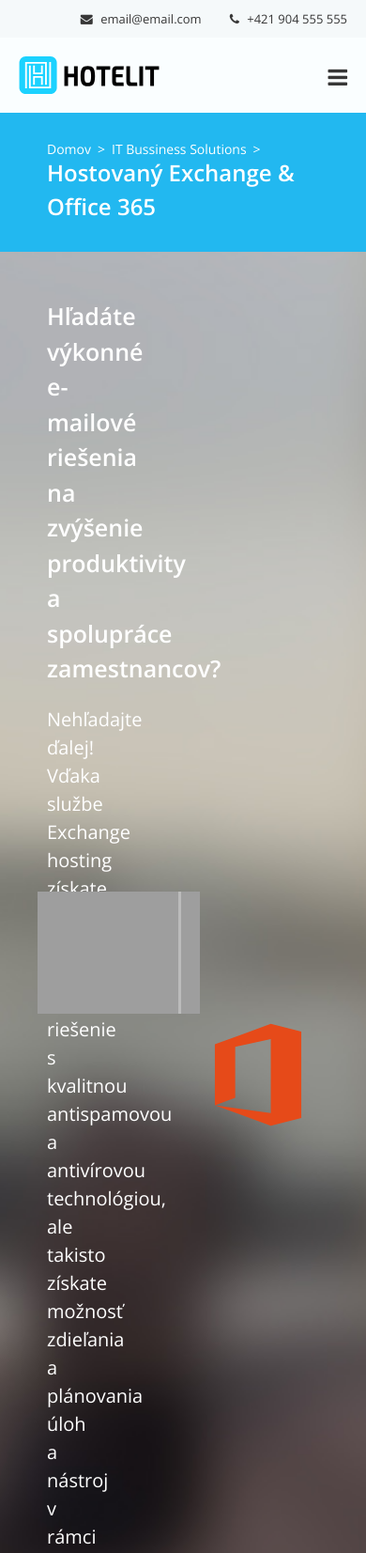
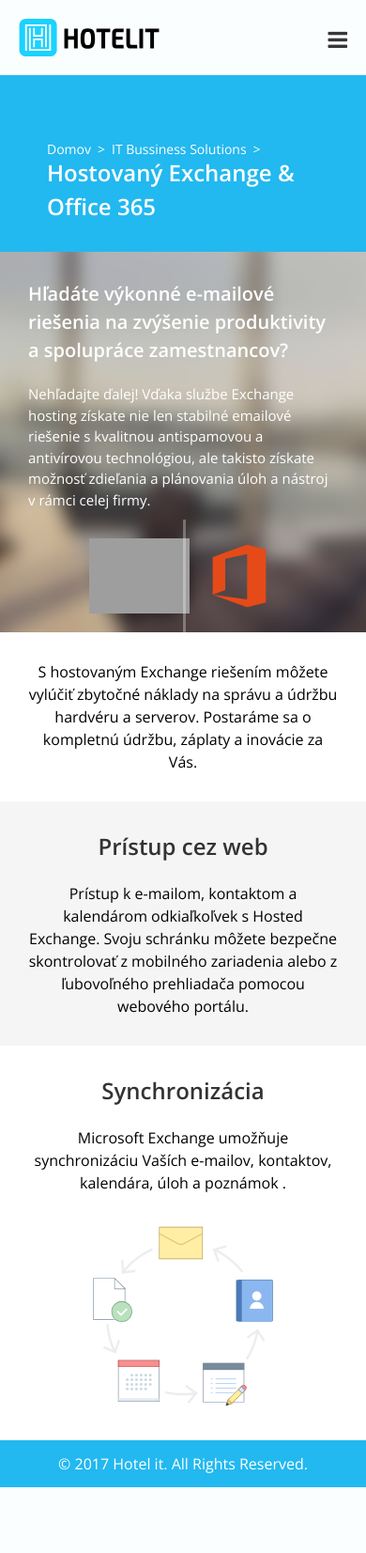
Before and after one commit to thomaskovo/hotel-it, a PHP site: page /IT_Bussiness_Solutions/hosted_exchange_office_365.html in a window 390 px wide. Shown: the top 1653 px of the page at 94% size. After the commit the page ends 1583 px from the top, so only its background shows below. Run offline with PHP 8.4, Linux system fonts and the light colour scheme; grey boxes are pictures that could not be loaded.

Commit message:
Mobile Vers

```diff
--- a/IT_Bussiness_Solutions/hosted_exchange_office_365.html
+++ b/IT_Bussiness_Solutions/hosted_exchange_office_365.html
@@ -28,8 +28,7 @@
             <div class="sublist_item">Hardware as a Service (HaaS)</div>
             <div class="sublist_item">On Demand Support</div>
             <div class="sublist_item">Network Design and Implementation</div>
-            <div class="sublist_item">Hosted exchange</div>
-            <div class="sublist_item">Office 365</div>
+            <div class="sublist_item">Hostovaný Exchange &amp; Office 365</div>
             <div class="sublist_item">Backup Storage and Disaster Recovery</div>
             <div class="sublist_item">Project Design, Development Management</div>
          <div class="list_item">Asset Security</div>
@@ -115,7 +114,7 @@
         <span><a href="../">Domov</a>><a href="../IT_Bussiness_Solutions/">IT Bussiness Solutions</a>></span>
         <h2>Hostovaný Exchange &amp; Office 365</h2>
     </div>
-    <section class="head">
+    <div class="head">
 
 
 
@@ -125,9 +124,25 @@
             <div></div>
             <img height="130"  src='img/office.svg'/>
         </span>
+    </div>
+
+    <section class="plain">
+        <p>S hostovaným Exchange riešením môžete vylúčiť zbytočné náklady na správu a údržbu hardvéru a serverov. Postaráme sa o kompletnú údržbu, záplaty a inovácie za Vás.</p>
     </section>
-    <p>S hostovaným Exchange riešením môžete vylúčiť zbytočné náklady na správu a údržbu hardvéru a serverov. Postaráme sa o kompletnú údržbu, záplaty a inovácie za Vás.</p>
-    <section></section>
+    <section>
+        <div>
+        <h2>Prístup cez web</h2>
+        <p>Prístup k e-mailom, kontaktom a kalendárom odkiaľkoľvek s Hosted Exchange. Svoju schránku môžete bezpečne skontrolovať z mobilného zariadenia alebo z ľubovoľného prehliadača pomocou webového portálu.</p>
+        </div>
+    </section>
+    <section>
+        <div>
+        <h2>Synchronizácia</h2>
+        <p>Microsoft Exchange umožňuje synchronizáciu Vaších e-mailov, kontaktov, kalendára, úloh a poznámok .</p>
+            <img id='sync' src="hosted_exchange_office_365/sync.svg">
+        </div>
+    </section>
+
     <footer>
         © 2017 Hotel it. All Rights Reserved.
     </footer>
--- a/css/style.css
+++ b/css/style.css
@@ -52,9 +52,34 @@ header #main_bar a{
     vertical-align: middle;
 }
 
-section:last-of-type{
-    height: 1000px;
 
+.plain{
+    padding: 50px;
+    font-weight: 300;
+    font-size: 22px;
+    text-align: center;
+    line-height: 1.5;
+}
+section div{
+    text-align: center;
+    margin: 0 auto;
+    padding: 50px;
+    max-width: 1100px;
+}
+section:nth-child(2n+1){
+    background: #f5f5f5;
+}
+section h2{
+    font-size: 36px;
+    line-height: 36px;
+    color: #333333;
+    font-weight: 600;
+    margin-bottom: 20px;
+}
+section p{
+    font-size: 16px;
+    font-weight: 300;
+    line-height: 1.5;
 }
 #photo{
     background: #222;
@@ -348,12 +373,54 @@ a:hover{
     border-right:solid rgba(255,255,255,0.3);
     height: 100%;
 }
+#sync{
+    height: 200px;
+    padding-top: 30px;
+}
 
 
 
 @media screen and (max-width: 830px) {
     header a[id^="a_"]{
        display:none!important;
+    }
+    section h2 {
+    font-size: 24px;
+    }
+    section div,.plain{
+        padding:30px;
+    }
+    .head{
+        padding-bottom: 100px;
+    }
+    .head p:first-child {
+    font-weight: 600;
+    font-size: 20px;
+    padding: 30px 30px 0 30px;
+    }
+    .head p {
+    padding: 20px 30px 30px 30px;
+    width: calc(100% - 60px);
+    font-size: 15px;
+    font-weight: 400;
+    }
+    .head span {
+    position: absolute;
+    margin: auto;
+    height: 80px;
+    width: 200px;
+    bottom: 0;
+    right: 0;
+    left: 0;
+    padding: 20px 0;
+    top: inherit;
+    }
+    .head span div{
+    width: 100px;
+    }
+    .head span img{
+        height: 80px;
+
     }
     .dropdown{
         display:none!important;
@@ -363,6 +430,12 @@ a:hover{
     }
     #list{
         max-width: 100%;
+    }
+    .up{
+    top:0px;
+    }
+    #top_bar{
+        display: none;
     }
 
 
--- a/index.html
+++ b/index.html
@@ -28,7 +28,7 @@
             <div class="sublist_item">Hardware as a Service (HaaS)</div>
             <div class="sublist_item">On Demand Support</div>
             <div class="sublist_item">Network Design and Implementation</div>
-            <div class="sublist_item">Hosted exchange &amp; Office 365</div>
+            <div class="sublist_item">Hostovaný Exchange &amp; Office 365</div>
 
             <div class="sublist_item">Backup Storage and Disaster Recovery</div>
             <div class="sublist_item">Project Design, Development Management</div>
```
Also changed, not shown: IT_Bussiness_Solutions/hosted_exchange_office_365/sync.svg (added).
